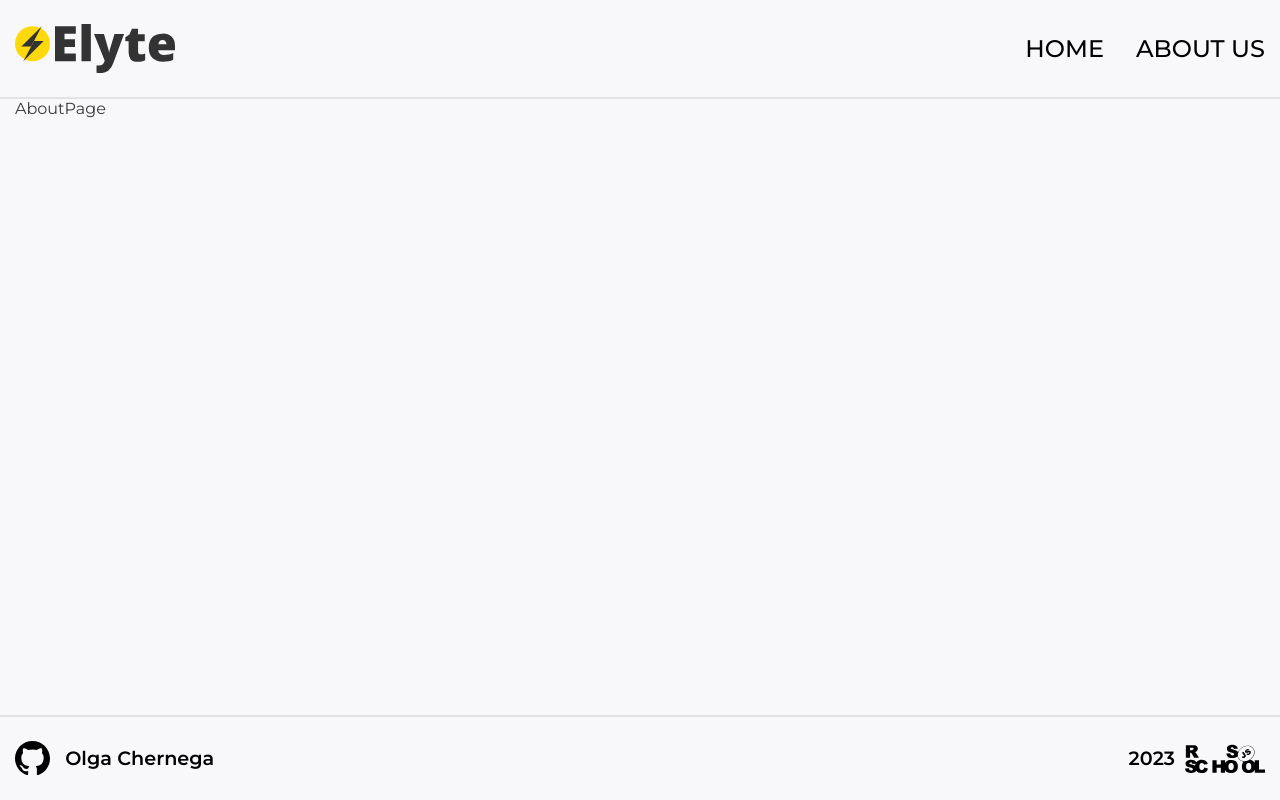
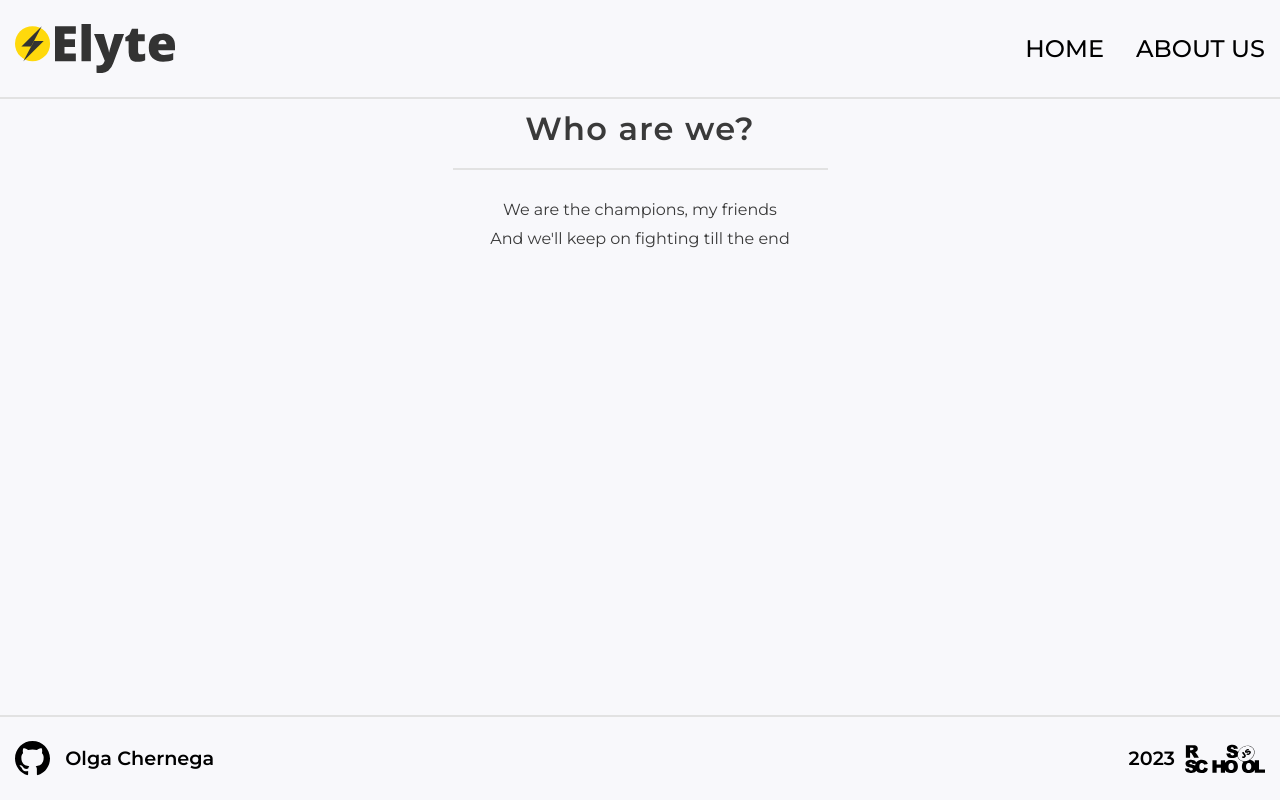
Before and after one commit to elian-cheng/rs-react-2023q1, a React (Create React App) app: page /about in a window 1280 px wide. Built offline with nearby package versions, Linux system fonts and the light colour scheme.

Commit message:
feat: add tests for the App and Router

```diff
--- a/src/pages/AboutPage/AboutPage.scss
+++ b/src/pages/AboutPage/AboutPage.scss
@@ -0,0 +1,20 @@
+.about {
+  &__wrapper {
+    margin-top: 10px;
+  }
+  &__title {
+    margin-bottom: 30px;
+    padding-bottom: 20px;
+    width: 30%;
+    margin: 0 auto;
+    border-bottom: 2px solid $colorGrayLight;
+  }
+  &__content {
+    display: flex;
+    flex-direction: column;
+    justify-content: center;
+    align-items: center;
+    gap: 10px;
+    margin: 30px 0;
+  }
+}
--- a/src/pages/AboutPage/AboutPage.tsx
+++ b/src/pages/AboutPage/AboutPage.tsx
@@ -2,6 +2,14 @@ import React, { Component } from 'react';
 
 export default class AboutPage extends Component {
   render() {
-    return <div>AboutPage</div>;
+    return (
+      <div className="about__wrapper">
+        <h2 className="about__title">Who are we?</h2>
+        <div className="about__content">
+          <p>We are the champions, my friends</p>
+          <p>And we&#39;ll keep on fighting till the end</p>
+        </div>
+      </div>
+    );
   }
 }
--- a/src/pages/HomePage/HomePage.tsx
+++ b/src/pages/HomePage/HomePage.tsx
@@ -7,7 +7,7 @@ export default class HomePage extends Component {
     return (
       <>
         <div className="home__top">
-          <h2>Home</h2>
+          <h2>Catalog</h2>
           <SearchForm />
         </div>
         <ProductCardList />
--- a/src/styles.scss
+++ b/src/styles.scss
@@ -6,6 +6,7 @@
 @import './theme/base/fonts';
 
 @import './pages/HomePage/HomePage';
+@import './pages/AboutPage/AboutPage';
 @import './pages/ErrorPage/ErrorPage';
 @import './pages/HomePage/components/SearchForm/SearchForm';
 @import './pages/HomePage/components/ProductCardList/ProductCardList';
```
Also changed, not shown: src/utils/localStorageMock.ts (added, +22 -0 lines), 2 other files (tests, documents, lock files or other folders).
